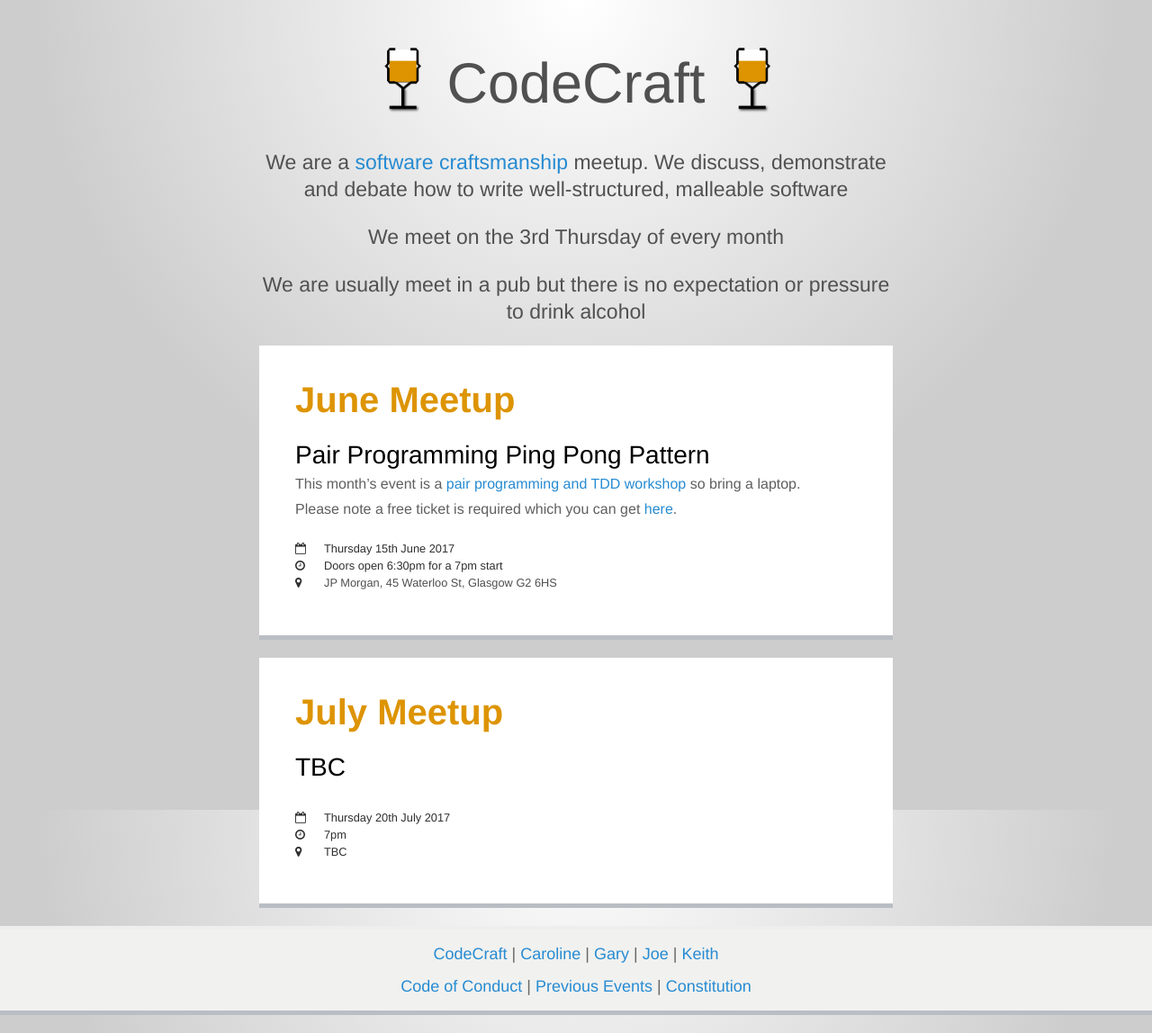
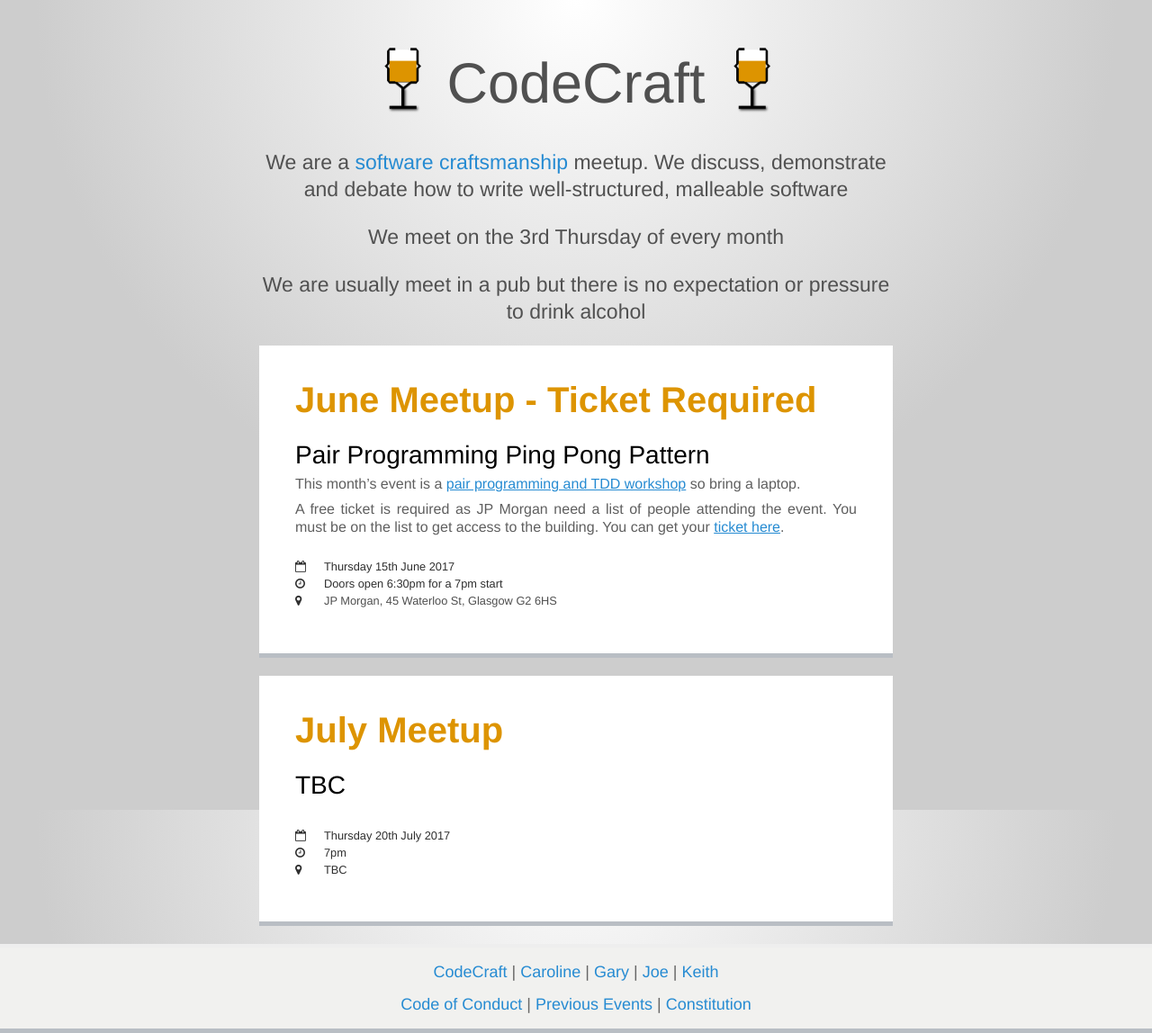
Before and after one commit to codecraftuk/codecraftuk.github.io, a Jekyll site: the page built from index.html, in a window 1280 px wide. Shown: the whole page at 90% size. Built offline with Jekyll 4.4.1, drawn with Linux system fonts in a browser that asks for light colours.

Commit message:
Made it clearer a ticket is required for the June event

```diff
--- a/css/codecraft.css
+++ b/css/codecraft.css
@@ -290,6 +290,10 @@ a {
   margin-bottom: 0.5rem;
 }
 
+.meetups .description a {
+  text-decoration: underline;
+}
+
 .meetups .meetups-timeanddate {
   margin-top: 1.5rem;
 }
--- a/index.html
+++ b/index.html
@@ -9,10 +9,10 @@ title: CodeCraft UK
 </div>
 
  <div class="meetups">
-   <h1>June Meetup</h2>
-   <h2>Pair Programming Ping Pong Pattern</a></h2>
+   <h1>June Meetup - Ticket Required</h2>
+   <h2>Pair Programming Ping Pong Pattern</h2>
    <div class="description">This month’s event is a <a href="http://www.codecraftuk.org/events/2017/06/pair-programming-ping-pong-pattern">pair programming and TDD workshop</a> so bring a laptop. </div>
-   <div class="description">Please note a free ticket is required which you can get <a href="https://ti.to/codecraftconf/codecraft-pair-programming-ping-pong-pattern">here</a>.</div>
+   <div class="description">A free ticket is required as JP Morgan need a list of people attending the event. You must be on the list to get access to the building. You can get your <a href="https://ti.to/codecraftconf/codecraft-pair-programming-ping-pong-pattern">ticket here</a>.</div>
    <div class="meetups-timeanddate">
      <h3><i class="fa fa-calendar-o" aria-hidden="true"></i>Thursday 15th June 2017</h3>
      <h3><i class="fa fa-clock-o" aria-hidden="true"></i>Doors open 6:30pm for a 7pm start</h3>
```
Also changed, not shown: _posts/2017-06-01-pair-programming-ping-pong-pattern.md (+5 -1 lines).
